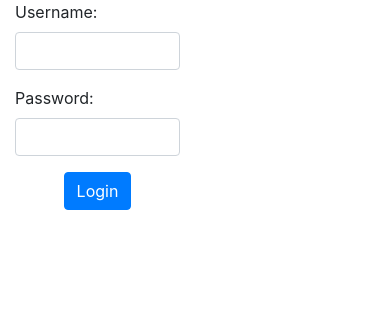
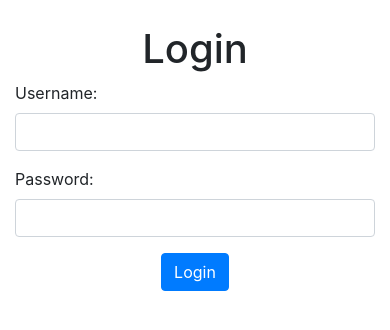
Before and after one commit to Zen3515/Systaurant, a website: page view/login.html in a window 390 px wide. Drawn offline with Linux system fonts and the light colour scheme.

Commit message:
Design login page

```diff
--- a/view/login.html
+++ b/view/login.html
@@ -10,25 +10,29 @@
 <body>
     <div class="container">
         <div class="row">
-            <div class="col">
+            <div class="col"></div>
+            <div class="col-md-6">
+                <br>
+                <h1 class="text-center">Login</h1>
                 <div class="row form-group">
-                    <div class="col-6">
+                    <div class="col">
                         <label for="username">Username: </label>
                         <input class="form-control" type="text" id="username"/>
                     </div>
                 </div>
                 <div class="row form-group">
-                    <div class="col-6">
+                    <div class="col">
                         <label for="password">Password: </label>
                         <input class="form-control" type="text" id="password"/>
                     </div>
                 </div>
                 <div class="row form-group">
-                    <div class="col-6 text-center">
+                    <div class="col text-center">
                         <button class="btn btn-primary" type="submit">Login</button>
                     </div>
                 </div>
             </div>
+            <div class="col"></div>
         </div>
     </div>
 </body>
```
